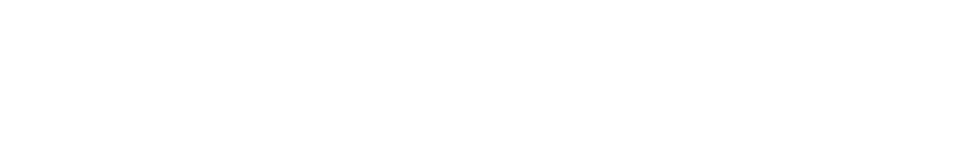
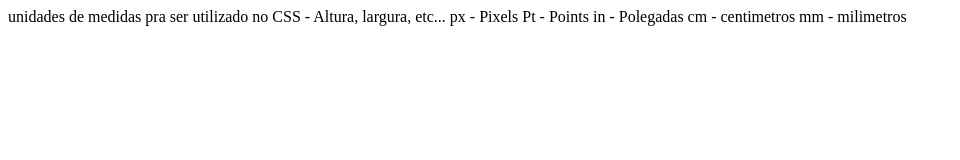
Before and after one commit to marcoslourencoreis/aulas_html5_css3, a plain HTML site: page Explicacoes/semantica.html in a window 1280 px wide. Shown: the whole page, without its empty margins (0-960 px from the left). Drawn offline with Linux system fonts and the light colour scheme.

Commit message:
atualizando

```diff
--- a/Exercicios/profile.css
+++ b/Exercicios/profile.css
@@ -107,6 +107,7 @@
     .container2 div {
         background: darkgreen;
         margin: 5px;
+        width: 1fr;
 
     }
 
--- a/Explicacoes/semantica.html
+++ b/Explicacoes/semantica.html
@@ -26,6 +26,13 @@
 <article></article> <!--É onde todo o conteúdo com a maior relevância da página ficará armazenado.-->
 <aside></aside> <!--Onde ficará um conteúdo relacionado ao conteúdo príncipal da página (o article)-->
 
+unidades de medidas pra ser utilizado no CSS - Altura, largura, etc...
+
+px - Pixels
+Pt - Points
+in - Polegadas
+cm - centimetros
+mm - milimetros
 
 
 
```
Also changed, not shown: Exercicios/profile.html (+1 -1 lines).
